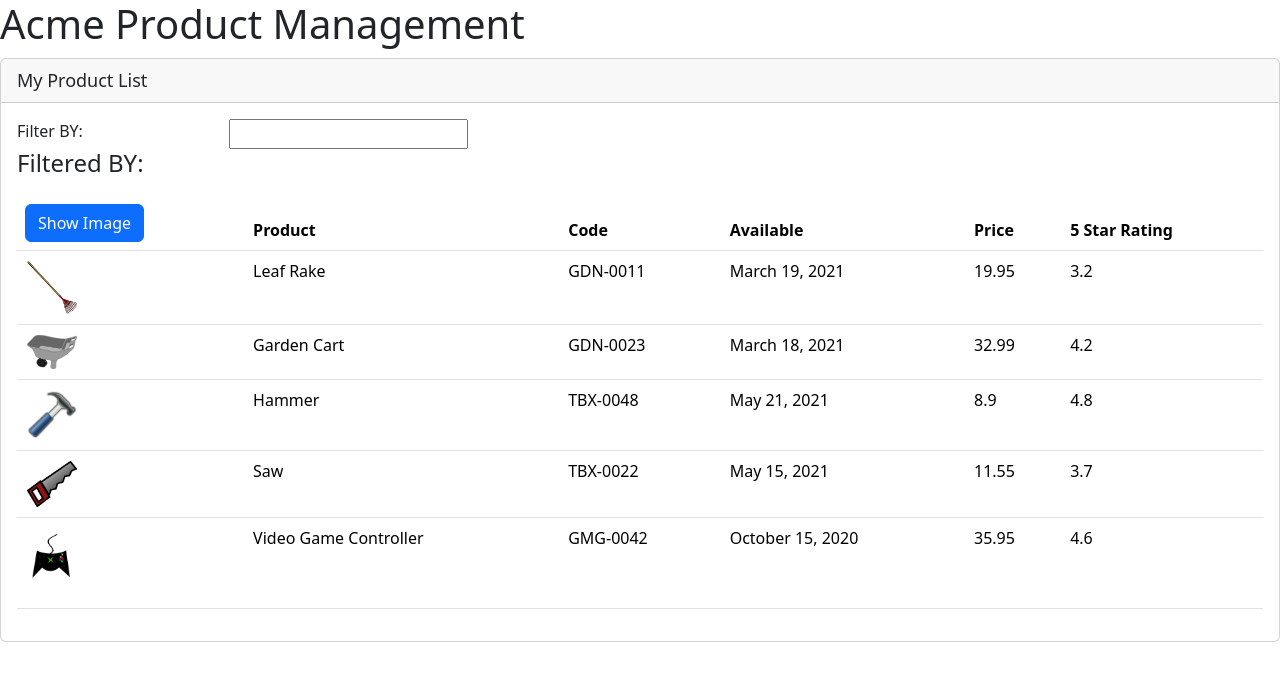
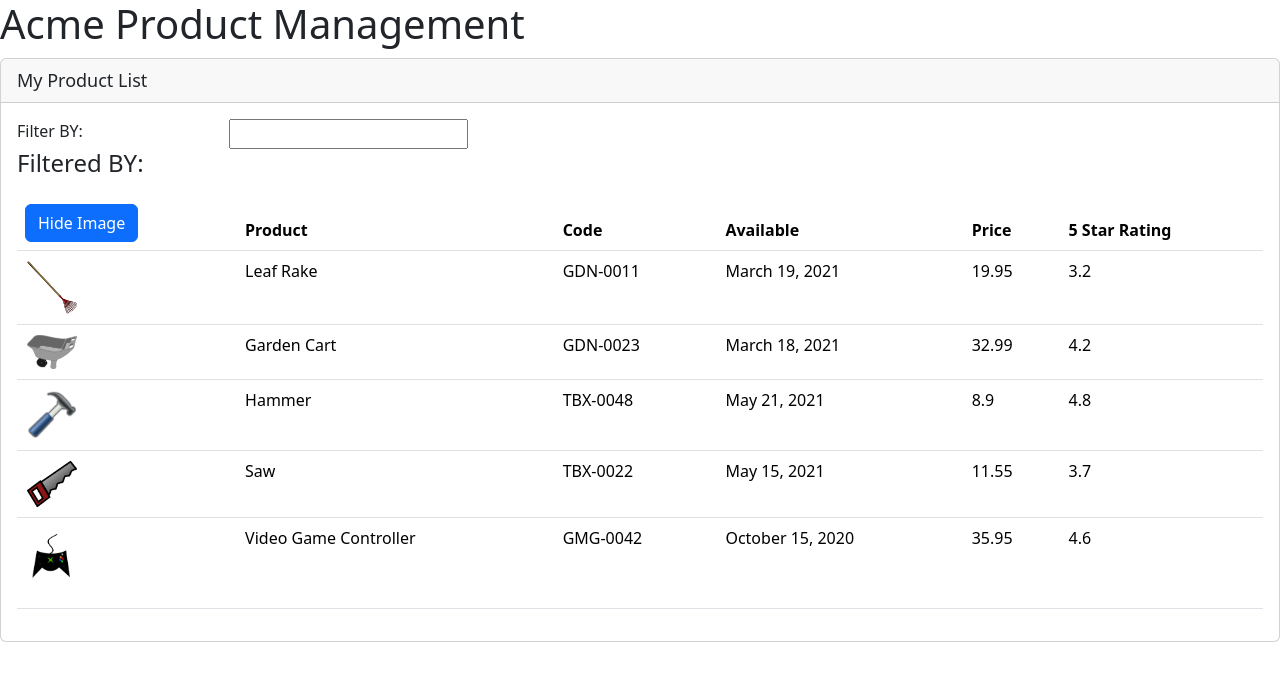
Before and after one commit to hyzenberg22/Product-management-page-Angular, an Angular app: page / in a window 1280 px wide. Both pictures are taken after a click on the button "Show Image". Shown: the top 680 px of the page. Built offline with nearby package versions, Linux system fonts and the light colour scheme.

Commit message:
set the event listners and the click functionality and used interpolation to show and hide images

```diff
--- a/src/app/Products/product-list.component.html
+++ b/src/app/Products/product-list.component.html
@@ -18,7 +18,11 @@
         <thead>
           <tr>
             <th>
-              <button class="btn btn-primary"> Show Image</button>
+              <!-- call the event listner toggleImage -->
+              <button class="btn btn-primary" (click)="toggleImage()">
+                <!-- Using the interpolation to show/hide functionality  -->
+                {{showImage ? "Hide" : "Show"}} Image
+              </button>
             </th>
             <th>Product</th>
             <th>Code</th>
@@ -31,10 +35,12 @@
         <tbody>
           <tr *ngFor="let product of products">
             <td>
-              <img [src]="product.imageUrl"
-              [title]="product.productName"
-              [style.width.px]="imageWidth"
-              [style.margin.px]="imageMargin">
+              <!-- if the showImage is true then the toggle will active -->
+              <img *ngIf="showImage"
+                  [src]="product.imageUrl"
+                  [title]="product.productName"
+                  [style.width.px]="imageWidth"
+                  [style.margin.px]="imageMargin">
             </td>
             <td>{{product.productName}}</td>
             <td>{{product.productCode}}</td>
--- a/src/app/Products/product-list.component.ts
+++ b/src/app/Products/product-list.component.ts
@@ -10,6 +10,9 @@ export class ProductListCoomponent{
   // set the images height and width
   imageWidth : number = 50;
   imageMargin : number = 2;
+
+  //Set the Event listners inside the show image button
+  showImage : boolean = false;
   products : any[]= [
     {
       "productId": 1,
@@ -62,4 +65,9 @@ export class ProductListCoomponent{
       "imageUrl": "assets/images/xbox-controller.png"
     }
   ];
+
+  //Event listner Methode
+  toggleImage(): void {
+    this.showImage = !this.showImage;
+  }
 }
```
